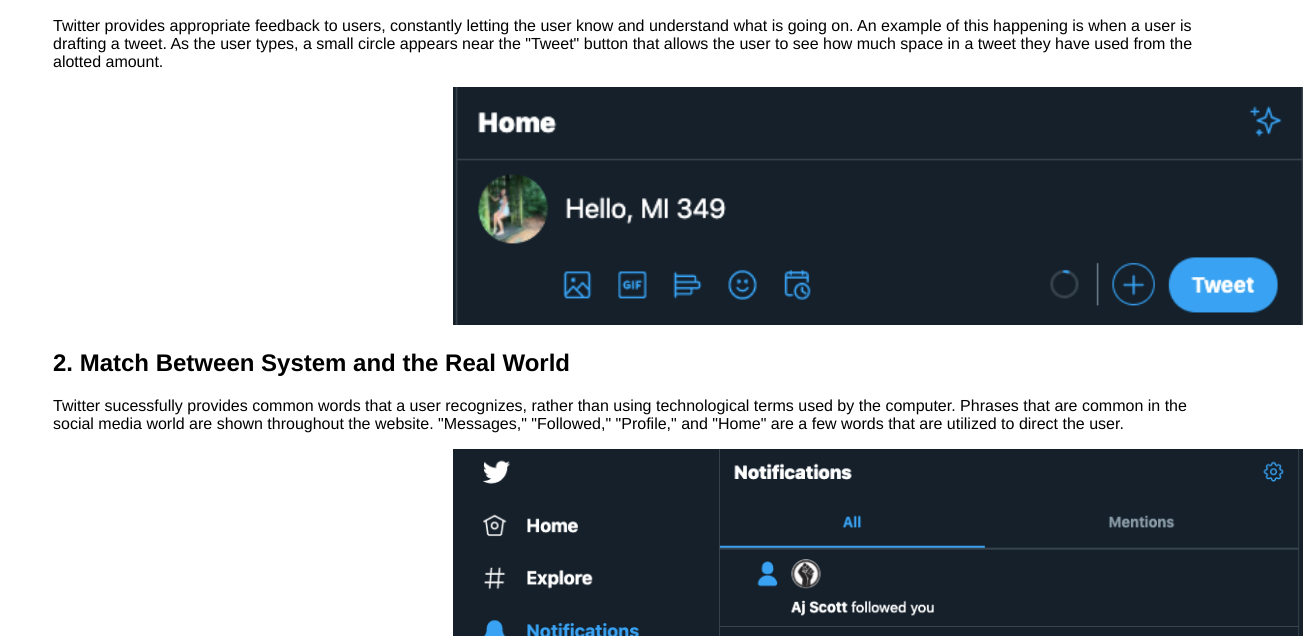
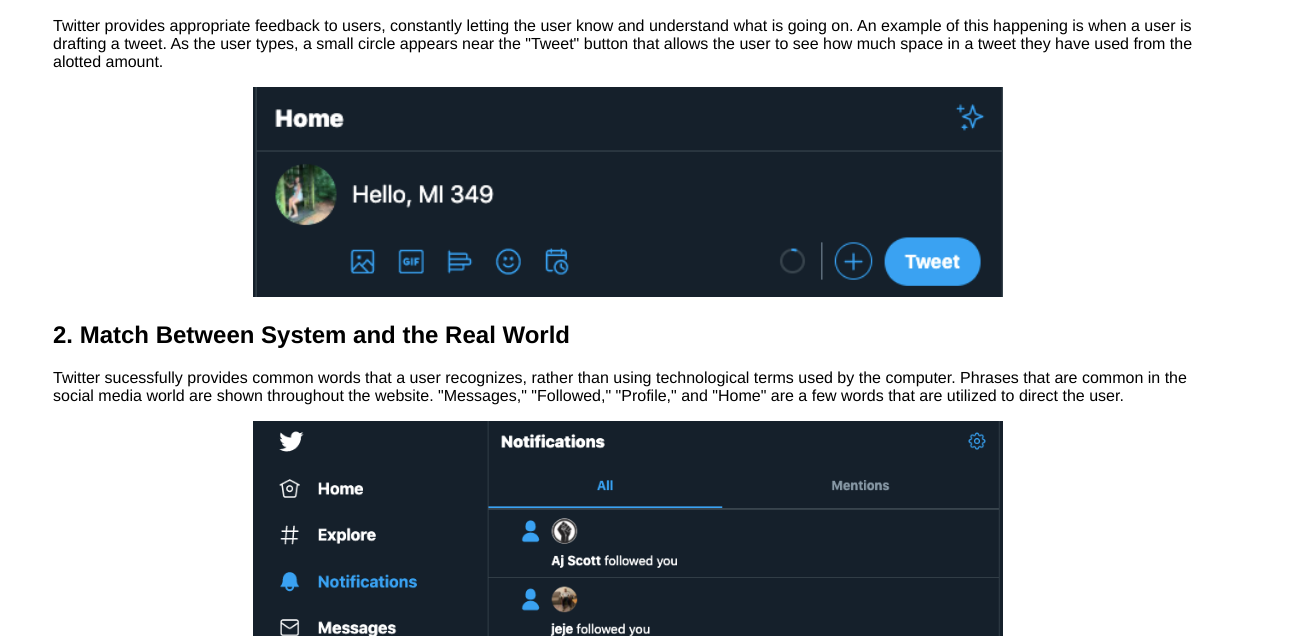
Before and after one commit to karenrnguyen/heuristic_eval, a plain HTML site: page index.html in a window 1280 px wide. Shown: the part 164-800 px from the top of the page, 1303 px wide, since content can reach past the window. Drawn offline with Linux system fonts and the light colour scheme.

Commit message:
padding fix

```diff
--- a/style.css
+++ b/style.css
@@ -4,6 +4,6 @@
 }
 
 #photo {
-    width: 850px;
-    padding-left: 400px;
+    width: 750px;
+    padding-left: 200px;
 }
```
